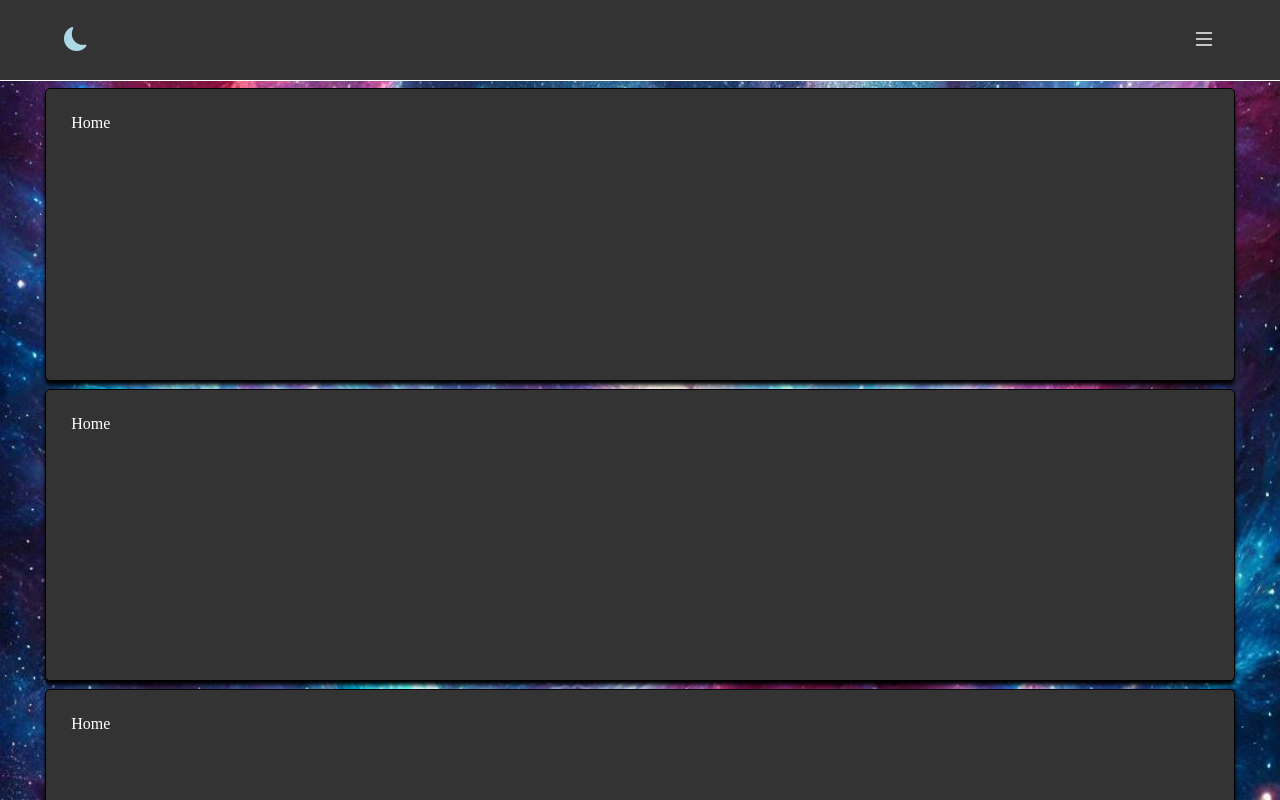
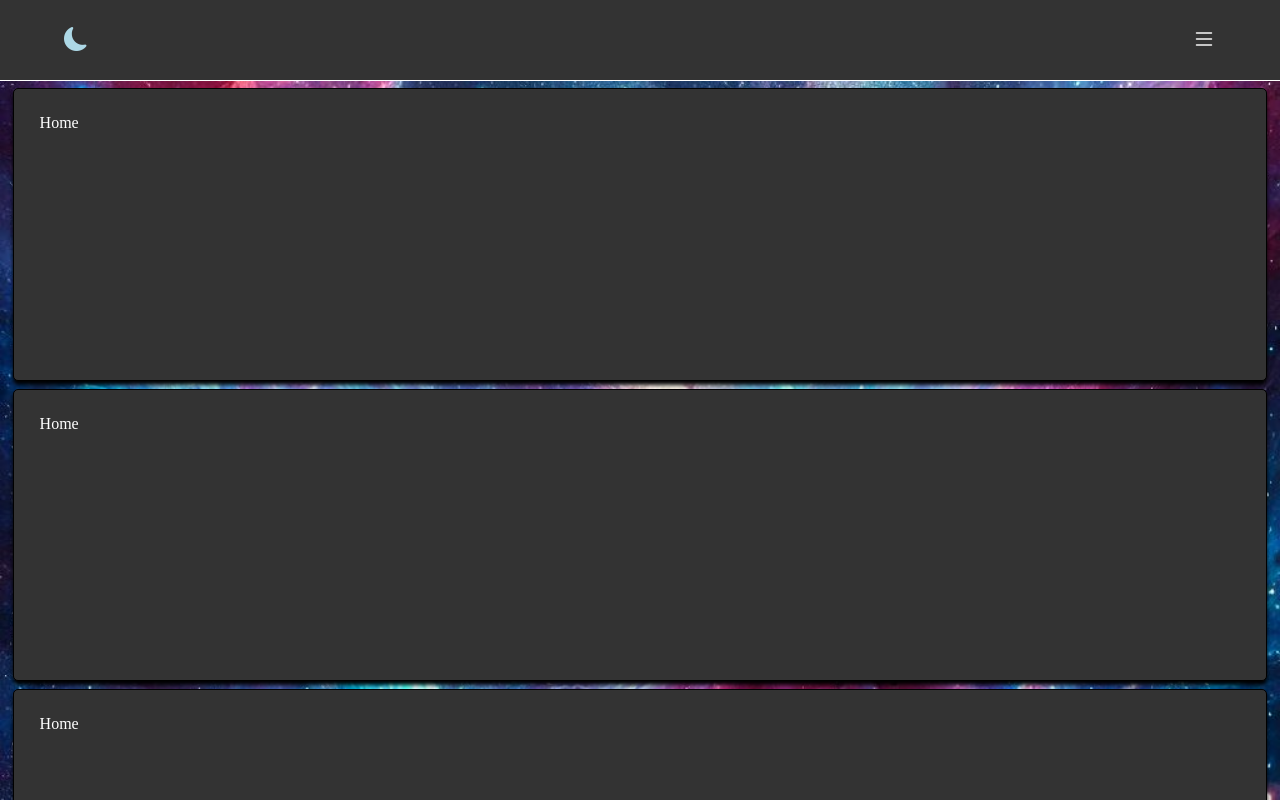
Before and after one commit to Jameshuff95/jan2025, a React (Vite) app: page / in a window 1280 px wide. Built offline with nearby package versions, Linux system fonts and the light colour scheme.

Commit message:
changed footer width

```diff
--- a/src/App.css
+++ b/src/App.css
@@ -45,7 +45,6 @@
 }
 
 #footer {
-  width: 100%;
   bottom: 0;
   padding-top: 0.5rem;
   border-top: var(--nav-border);
@@ -54,6 +53,7 @@
   flex-direction: column;
   gap: 1rem;
   height: 30%;
+
   i {
     font-size: 1.5rem;
   }
--- a/src/index.css
+++ b/src/index.css
@@ -2,7 +2,7 @@
   --bg-url: url('./assets/clouds.png');
   --nav-link-color: blue;
   --nav-border: 1px solid black;
-  --background: #fff999;
+  --background: lightblue;
   --theme-color: orange;
   --card-text: #333;
 }
@@ -54,7 +54,7 @@ body {
 
 .card {
   border: 1px solid black;
-  width: 90%;
+  width: 95%;
   padding: 2%;
   border-radius: 5px;
   box-shadow: 0 0.25rem 0.25rem black !important;
```
